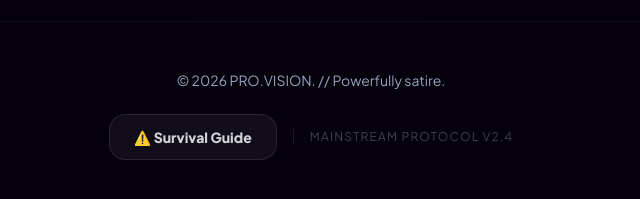
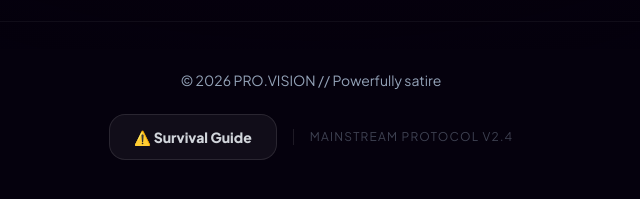
Before and after one commit to eucutie/provision, a plain HTML site: page index.html in a window 1280 px wide. Shown: the part 751-950 px from the top of the page, 329-969 px from the left. Drawn offline with nearby package versions, Linux system fonts and the light colour scheme.

Commit message:
Fix copyright text in footer
Removed unnecessary punctuation from footer copyright text.

```diff
--- a/index.html
+++ b/index.html
@@ -202,7 +202,7 @@
 
     <!-- Footer Section -->
     <footer class="border-t border-white/5 py-12 text-center text-slate-400 text-sm">
-        <p class="mb-6">&copy; 2026 PRO.VISION. // Powerfully satire.</p>
+        <p class="mb-6">&copy; 2026 PRO.VISION // Powerfully satire </p>
         <div class="flex flex-col md:flex-row justify-center items-center gap-4">
             <a href="https://eucutie.github.io/provision/survival" class="px-6 py-3 bg-white/5 border border-white/10 rounded-2xl text-gray-300 font-bold hover-glow transition transform hover:scale-105">
                ⚠️ Survival Guide
```
